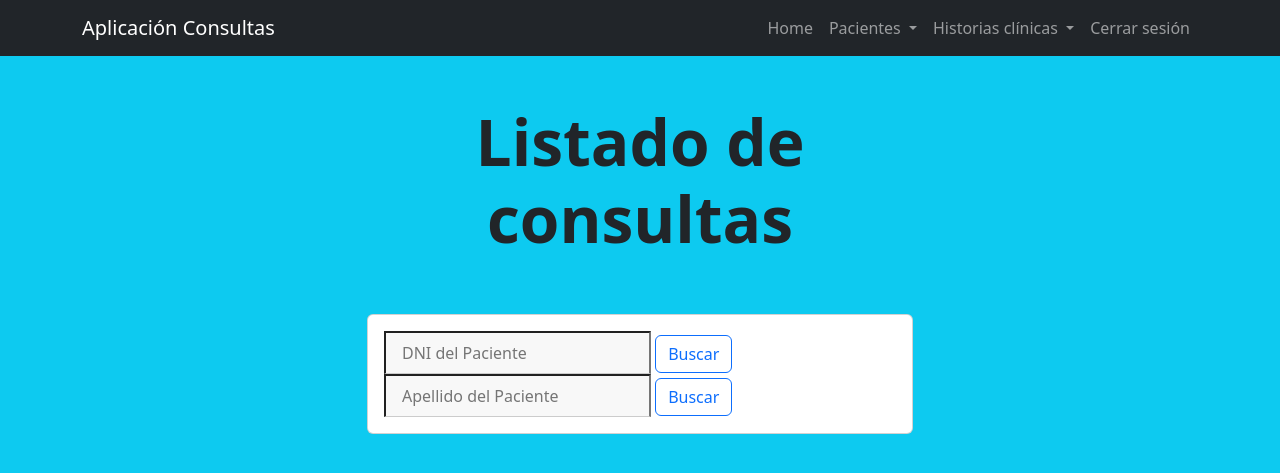
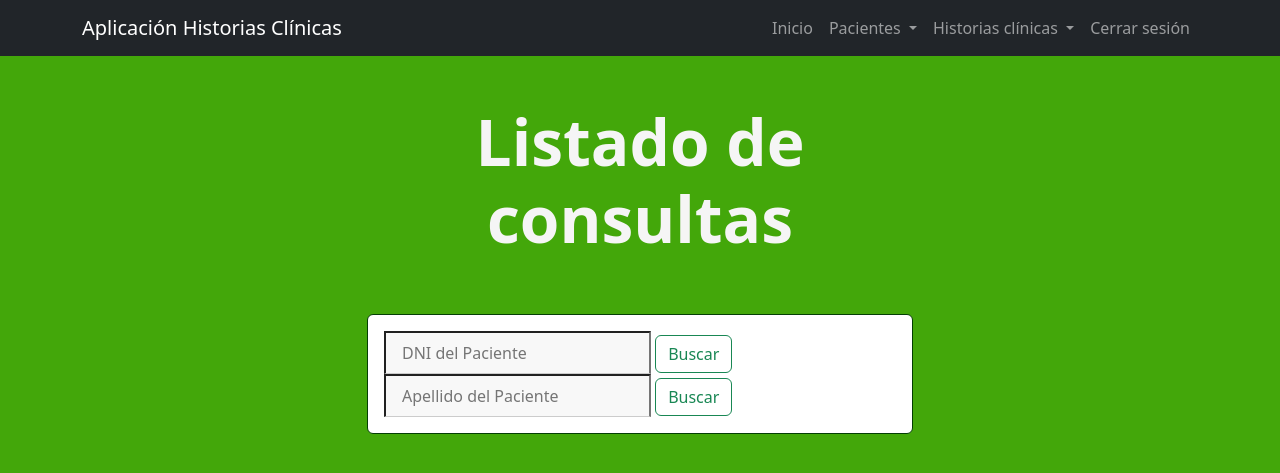
Before and after one commit to UlisesSalgado/fichapac-master, a Django app: page /historias/ in a window 1280 px wide. Shown: the top 473 px of the page. Run offline with Django 5.2, Linux system fonts and the light colour scheme; the visitor is signed in with stand-in values (Sample User, id 1); data that the repository does not hold is empty.

Commit message:
green color, templates, forms labels

```diff
--- a/fichapac/templates/añadir_consulta.html
+++ b/fichapac/templates/añadir_consulta.html
@@ -5,10 +5,10 @@
 <main class="container">
   <div class="row">
     <div class="col-md-6 offset-md-3">
-
+      <h1 class="fw-bold text-center display-3 py-5" style="color: whitesmoke;">Añadir consulta</h1>
       {{error}}
       <form action="/añadir_consulta/" method="POST" class="card card-body text-left">
-        <h1 class="fw-bold text-center display-3 py-5">Añadir consulta</h1>
+
         {% csrf_token %}
         {{form.as_table}}
 
--- a/fichapac/templates/añadir_paciente.html
+++ b/fichapac/templates/añadir_paciente.html
@@ -5,10 +5,9 @@
 <main class="container">
   <div class="row">
     <div class="col-md-6 offset-md-3">
-
+      <h1 class="fw-bold text-center display-3 py-5" style="color: whitesmoke;">Añadir paciente</h1>
       {{error}}
       <form action="/añadir_paciente/" method="POST" class="card card-body text-left">
-        <h1 class="fw-bold text-center display-3 py-5">Añadir paciente</h1>
         {% csrf_token %}
         {{form.as_table}}
 
--- a/fichapac/templates/base.html
+++ b/fichapac/templates/base.html
@@ -4,28 +4,29 @@
     <meta charset="UTF-8">
     <meta http-equiv="X-UA-Compatible" content="IE-edge">
     <meta name="viewport" content="width=device-width, initial-scale=1.0">
-    <title>Crud Master</title>
+    <title>APP.WEB.HC</title>
     <link href="https://cdn.jsdelivr.net/npm/bootstrap@5.3.3/dist/css/bootstrap.min.css" rel="stylesheet" integrity="sha384-QWTKZyjpPEjISv5WaRU9OFeRpok6YctnYmDr5pNlyT2bRjXh0JMhjY6hW+ALEwIH" crossorigin="anonymous">
+    <link rel="stylesheet" href="">
 </head>
-<body class="bg-info">
+<body style="background: #43a70a;">
 
     <nav class="navbar navbar-expand-lg bg-dark navbar-dark">
         <div class="container">
-          <a class="navbar-brand" href="/">Aplicación Consultas</a>
+          <a class="navbar-brand" href="/">Aplicación Historias Clínicas</a>
           <button class="navbar-toggler" type="button" data-bs-toggle="collapse" data-bs-target="#navbarNav" aria-controls="navbarNav" aria-expanded="false" aria-label="Toggle navigation">
             <span class="navbar-toggler-icon"></span>
           </button>
-          <div class="collapse navbar-collapse" id="navbarNav">
+          <div class="collapse navbar-collapse" id="navbarNav" data-bs-theme="dark">
             <ul class="navbar-nav ms-auto">
                 <li class="nav-item">
-                  <a href="/" class="nav-link">Home</a>
+                  <a href="/" class="nav-link">Inicio</a>
                 </li>
                 {% if user.is_authenticated %}
                 <li class="nav-item dropdown">
                   <a class="nav-link dropdown-toggle" href="#" role="button" data-bs-toggle="dropdown" aria-expanded="false">
                     Pacientes
                   </a>
-                  <ul class="dropdown-menu">
+                  <ul class="dropdown-menu" aria-labelledby="dropdownMenuButtonDark">
                     <li><a class="dropdown-item" href="{% url 'pacientes' %}">Listado de Pacientes</a></li>
                     <li><a class="dropdown-item" href="{% url 'añadir_paciente' %}">Añadir paciente</a></li>
                   </ul>
@@ -34,7 +35,7 @@
                   <a class="nav-link dropdown-toggle" href="#" role="button" data-bs-toggle="dropdown" aria-expanded="false">
                     Historias clínicas
                   </a>
-                  <ul class="dropdown-menu">
+                  <ul class="dropdown-menu" aria-labelledby="dropdownMenuButtonDark">
                     <li><a class="dropdown-item" href="{% url 'historias' %}">Listado de consultas</a></li>
                     <li><a class="dropdown-item" href="{% url 'añadir_consulta' %}">Añadir consulta</a></li>
                   </ul>
--- a/fichapac/templates/historias.html
+++ b/fichapac/templates/historias.html
@@ -4,27 +4,27 @@
 <main class="container">
     <div class="row">
         <div class="col-md-6 offset-md-3">
-            <h1 class="fw-bold text-center display-3 py-5">Listado de consultas</h1>
+            <h1 class="fw-bold text-center display-3 py-5" style="color: whitesmoke;">Listado de consultas</h1>
 
-            <div class="card card-body bs-primary-bg-subtle">
+            <div class="card card-body" style="border-color: rgb(4, 63, 4);">
                 <form action="/filtrar_historias/" method="GET">
                     {% csrf_token %}
                     {{form.as_table}}
-                    <input type="integer" name="dni" placeholder="DNI del Paciente" class="card-header bs-primary-bg-subtle">
-                    <button type="submit" class="btn btn-outline-primary">Buscar</button>
+                    <input type="integer" name="dni" placeholder="DNI del Paciente" class="card-header bs-success-bg-subtle">
+                    <button type="submit" class="btn btn-outline-success">Buscar</button>
                 </form>
 
                 <form action="/filtrar_historias_ape/" method="GET">
                     {% csrf_token %}
                     {{form.as_table}}
-                    <input type="text" name="apellido" placeholder="Apellido del Paciente" class="card-header bs-primary-bg-subtle">
-                    <button type="submit" class="btn btn-outline-primary">Buscar</button>
+                    <input type="text" name="apellido" placeholder="Apellido del Paciente" class="card-header bs-success-bg-subtle">
+                    <button type="submit" class="btn btn-outline-success">Buscar</button>
                 </form>
             </div>
 
-            <ul class="list-group">
+            <ul class="list-group" style="border-color: lightgreen;">
                 {% for historia in historias %}
-                <a class="list-group-item" href="{% url 'historia_detail' historia.id %}">
+                <a class="list-group-item" href="{% url 'historia_detail' historia.id %}" style="border-color: rgb(4, 63, 4); background-color: rgb(184, 240, 184);">
                     <header class="d-flex justify-content-between">
 
                         <h1 class="fw-bold text-success"> {{historia.paciente}} </h1>
```
Also changed, not shown: fichapac/assets/style.css (+10 -1 lines), fichapac/forms.py (+13 -0 lines), fichapac/templates/home.html (+4 -4 lines), fichapac/templates/pacientes.html (+4 -4 lines).
